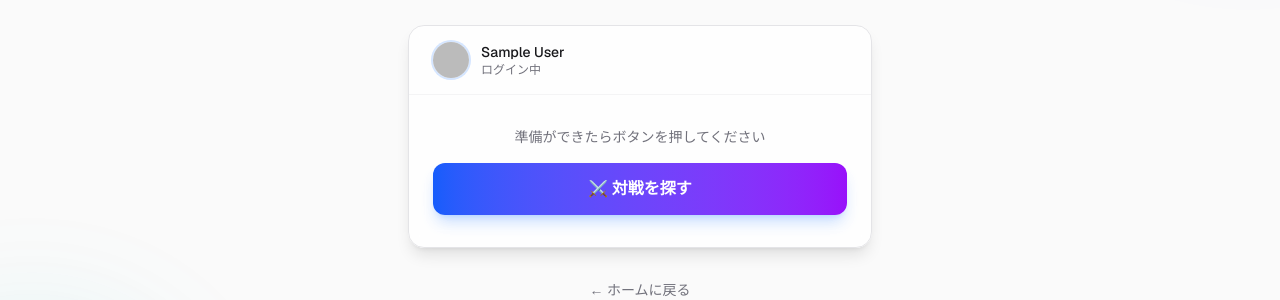
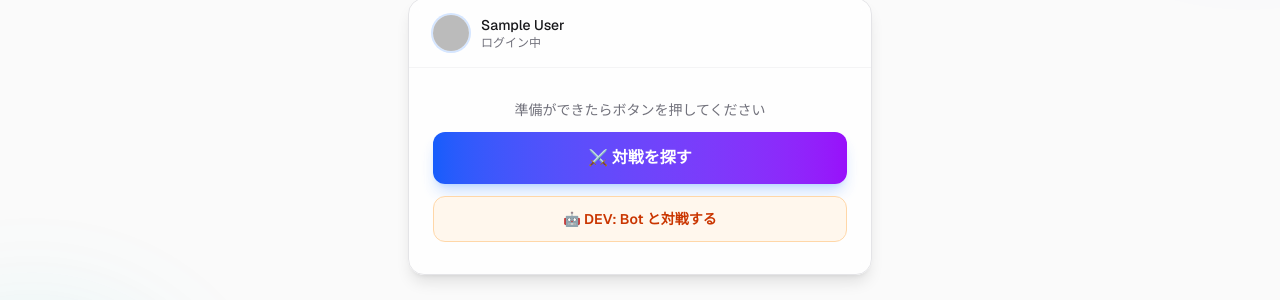
Before and after one commit to tobakuro/hackathon_nulabcup, a Next.js app in the folder frontend/: page /lobby in a window 1280 px wide. Shown: the part 286-586 px from the top of the page. Built offline with nearby package versions, Linux system fonts and the light colour scheme; no server answers; sample sign-in values are in the browser's storage.

Commit message:
feat: マッチング待機UI

```diff
--- a/frontend/src/app/lobby/MatchmakingPanel.tsx
+++ b/frontend/src/app/lobby/MatchmakingPanel.tsx
@@ -21,6 +21,12 @@ export default function MatchmakingPanel({ user }: MatchmakingPanelProps) {
   const router = useRouter();
   const [matchmaking, setMatchmaking] = useState(false);
   const [error, setError] = useState<string | null>(null);
+  const [botStatus, setBotStatus] = useState<string | null>(null);
+  const [botLoading, setBotLoading] = useState(false);
+
+  const wsUrl = getWsUrl(
+    `/ws/matchmake?github_login=${encodeURIComponent(user.github_login)}&github_id=${user.github_id}`,
+  );
 
   const handleMessage = useCallback(
     (data: unknown) => {
@@ -48,9 +54,6 @@ export default function MatchmakingPanel({ user }: MatchmakingPanelProps) {
     [router],
   );
 
-  const wsUrl = getWsUrl(
-    `/ws/matchmake?github_login=${encodeURIComponent(user.github_login)}&github_id=${user.github_id}`,
-  );
   const { status, connect, sendMessage, close } = useWebSocket({
     url: wsUrl,
     onMessage: handleMessage,
@@ -58,6 +61,7 @@ export default function MatchmakingPanel({ user }: MatchmakingPanelProps) {
 
   const handleStart = () => {
     setError(null);
+    setBotStatus(null);
     setMatchmaking(true);
     connect();
   };
@@ -66,6 +70,7 @@ export default function MatchmakingPanel({ user }: MatchmakingPanelProps) {
     sendMessage({ type: "act_cancel_matchmaking" });
     close();
     setMatchmaking(false);
+    setBotStatus(null);
   };
 
   const handleRetry = () => {
@@ -73,22 +78,33 @@ export default function MatchmakingPanel({ user }: MatchmakingPanelProps) {
     handleStart();
   };
 
-  const [testBotStatus, setTestBotStatus] = useState<string | null>(null);
+  // DEV: Bot と対戦 — 自分をキューに入れてから Bot も投入する
+  const handleBotMatch = async () => {
+    if (process.env.NODE_ENV !== "development") return;
+    setBotStatus(null);
+    setError(null);
 
-  const handleAddTestUser = async () => {
-    if (process.env.NODE_ENV !== "development") return;
-    setTestBotStatus("追加中...");
+    // まず自分をキューに入れる
+    setMatchmaking(true);
+    connect();
+
+    // WS 接続が安定するまで待ってから Bot を投入
+    setBotLoading(true);
+    await new Promise((r) => setTimeout(r, 800));
+
     try {
       const apiBase = process.env.NEXT_PUBLIC_API_URL || "http://localhost:8080";
-      const res = await fetch(`${apiBase}/api/dev/enqueue-test-user`, { method: "POST" });
+      const res = await fetch(`${apiBase}/api/dev/start-bot-match`, { method: "POST" });
       const data = await res.json();
       if (res.ok) {
-        setTestBotStatus("test-bot をキューに追加しました");
+        setBotStatus("🤖 Bot をキューに追加しました。マッチング中...");
       } else {
-        setTestBotStatus(data.message || data.error || "追加に失敗");
+        setBotStatus(data.message || data.error || "Bot の追加に失敗");
       }
     } catch {
-      setTestBotStatus("API接続エラー");
+      setBotStatus("API 接続エラー");
+    } finally {
+      setBotLoading(false);
     }
   };
 
@@ -121,28 +137,18 @@ export default function MatchmakingPanel({ user }: MatchmakingPanelProps) {
             <p className="font-medium text-zinc-900 dark:text-white">対戦相手を探しています...</p>
             <p className="text-xs text-zinc-500 dark:text-zinc-400 mt-1">しばらくお待ちください</p>
           </div>
-          <div className="flex gap-2">
-            <button
-              onClick={handleCancel}
-              className="px-5 py-2.5 text-sm font-medium text-zinc-600 dark:text-zinc-400 bg-zinc-100 dark:bg-zinc-800 rounded-xl hover:bg-zinc-200 dark:hover:bg-zinc-700 transition-all duration-200"
-            >
-              キャンセル
-            </button>
-            {process.env.NODE_ENV === "development" && (
-              <button
-                onClick={handleAddTestUser}
-                className="px-5 py-2.5 text-sm font-medium text-orange-700 dark:text-orange-300 bg-orange-100 dark:bg-orange-900/30 rounded-xl hover:bg-orange-200 dark:hover:bg-orange-900/50 transition-all duration-200"
-              >
-                DEV: Bot追加
-              </button>
-            )}
-          </div>
-          {testBotStatus && (
-            <p className="text-xs text-zinc-500 dark:text-zinc-400">{testBotStatus}</p>
+          {botStatus && (
+            <p className="text-xs text-zinc-500 dark:text-zinc-400 text-center">{botStatus}</p>
           )}
+          <button
+            onClick={handleCancel}
+            className="px-5 py-2.5 text-sm font-medium text-zinc-600 dark:text-zinc-400 bg-zinc-100 dark:bg-zinc-800 rounded-xl hover:bg-zinc-200 dark:hover:bg-zinc-700 transition-all duration-200"
+          >
+            キャンセル
+          </button>
         </div>
       ) : (
-        <div className="flex flex-col items-center gap-4 w-full py-2">
+        <div className="flex flex-col items-center gap-3 w-full py-2">
           <p className="text-sm text-zinc-500 dark:text-zinc-400">
             準備ができたらボタンを押してください
           </p>
@@ -161,6 +167,17 @@ export default function MatchmakingPanel({ user }: MatchmakingPanelProps) {
               ⚔️ 対戦を探す
             </button>
           )}
+
+          {/* DEV 環境のみ表示 */}
+          {process.env.NODE_ENV === "development" && (
+            <button
+              onClick={handleBotMatch}
+              disabled={botLoading}
+              className="w-full px-6 py-3 text-sm font-semibold text-orange-700 dark:text-orange-300 bg-orange-50 dark:bg-orange-900/20 border border-orange-200 dark:border-orange-800 rounded-xl hover:bg-orange-100 dark:hover:bg-orange-900/40 hover:scale-[1.01] transition-all duration-200 disabled:opacity-50 disabled:cursor-not-allowed"
+            >
+              {botLoading ? "⏳ Bot を準備中..." : "🤖 DEV: Bot と対戦する"}
+            </button>
+          )}
         </div>
       )}
     </div>
```
